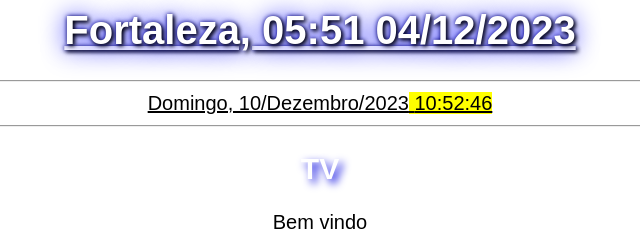
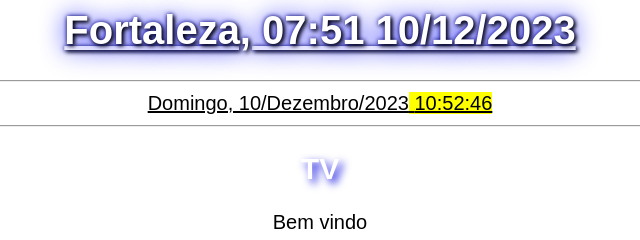
Before and after one commit to JBMSANTOS12164/TV, a plain HTML site: page index.html in a window 1280 px wide. Shown: the top 240 px of the page, 320-960 px from the left. Drawn offline with Linux system fonts and the light colour scheme.

Commit message:
Update index.html

```diff
--- a/index.html
+++ b/index.html
@@ -1,5 +1,5 @@
 <meta charset="utf-8"><!DOCTYPE html><html lang="pt-br"><head><title>TV</title>
-<link rel="sortcut icon" href="https://icones.pro/wp-content/uploads/2021/05/icone-globe-violet.png" type="image/gif" /><link href="CSS🔴.css" rel="stylesheet"><link rel="stylesheet" href="CSS🔴.css"><meta name="viewport" content="width=device-width, initial-scale=1"><meta name="author" content="santos.12164@hotmail.com"><meta name="description" content="TV"><meta name="keywords" content="TV"></head><body><style>
+<link rel="sortcut icon" href="https://mentalidadesmatematicas.org.br/wp-content/uploads/2023/08/tv.png" type="image/gif" /><link href="CSS🔴.css" rel="stylesheet"><link rel="stylesheet" href="CSS🔴.css"><meta name="viewport" content="width=device-width, initial-scale=1"><meta name="author" content="santos.12164@hotmail.com"><meta name="description" content="TV"><meta name="keywords" content="TV"></head><body><style>
 img {
     max-width: 100%;
 }</style><center>
@@ -9,7 +9,7 @@ img {
 ?autoplay=1&mute=1&enablejsapi=1
 ------------------------------------->
 <!------------------------------------------------------------------------>
-<h1><u>Fortaleza, 05:51 04/12/2023</u></h1>
+<h1><u>Fortaleza, 07:51 10/12/2023</u></h1>
 <!-----------------------RELOGIO NOVO RELÓGIO BOM------------------------>
 <hr/><u><html><head><title></title></head><body><SCRIPT LANGUAGE="JAVASCRIPT">
 <!--
@@ -241,7 +241,7 @@ https://blogger.googleusercontent.com/img/b/R29vZ2xl/AVvXsEhtFY22UjR1WqhDSgXyD0i
 " width="460" height="345"></a><br/>
 CARAVANA PLAY
 </button>
-<!---------------------------------------------------------------------------------->
+<!---------------------------------------
 https://www.olhosnatv.com.br/search/label/Filmes?updated-max=2023-12-01T20:00:00-03:00&max-results=20&start=20&by-date=false
 <!---------------------------------------------------------------------------------->
 <button><a target="_blank" href="index_arquivos/
```
